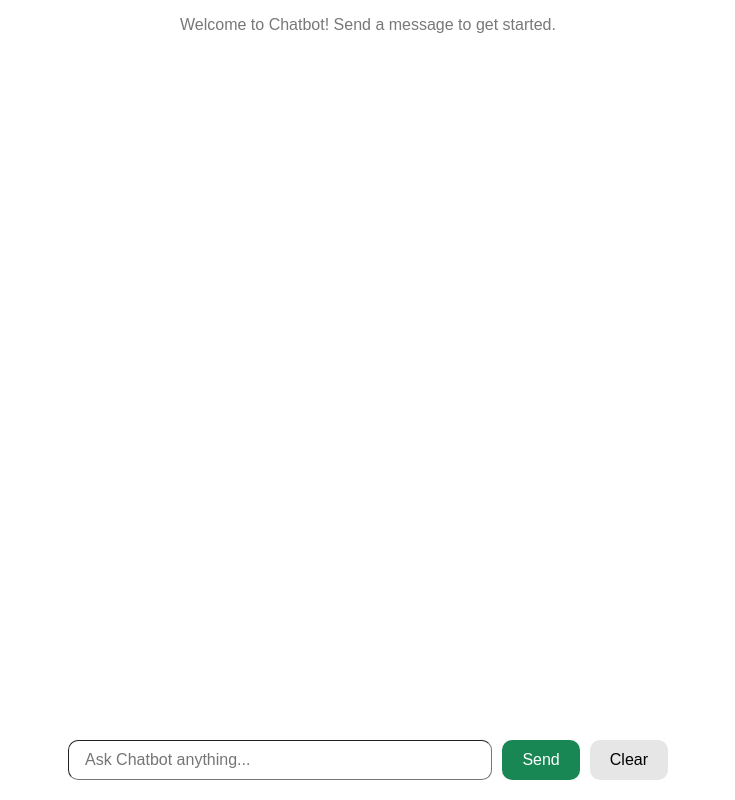
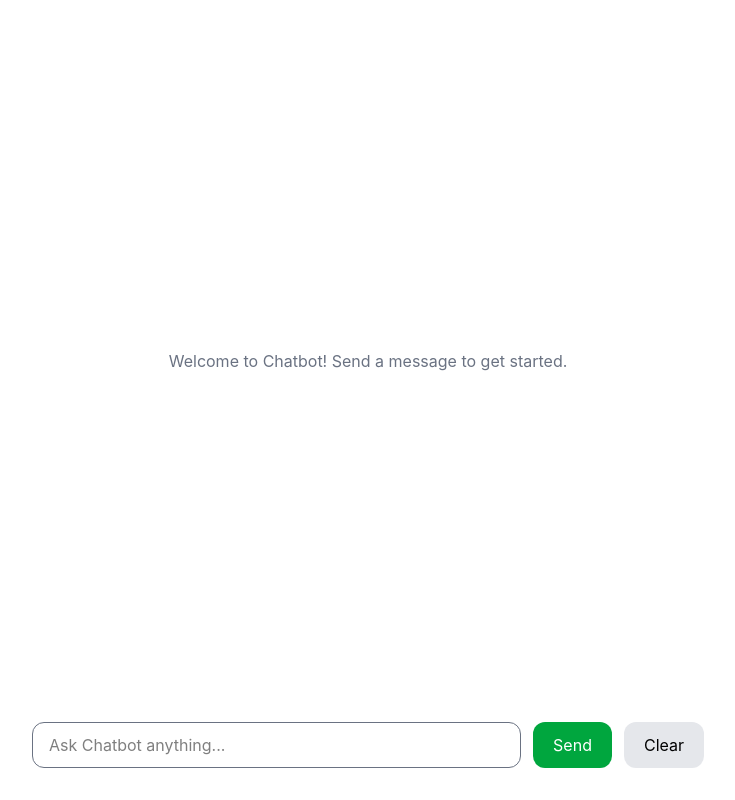
Before and after one commit to f00hy/react-chatbot, a React (Vite) app: page / in a window 1280 px wide. Shown: the whole page, without its empty margins (272-1007 px from the left). Built offline with nearby package versions, Linux system fonts and the light colour scheme.

Commit message:
refactor: use TailwindCSS for styles

```diff
--- a/src/App.css
+++ /dev/null
@@ -1,13 +0,0 @@
-.app-container {
-  max-width: 600px;
-  margin-left: auto;
-  margin-right: auto;
-  height: 100vh;
-  display: flex;
-  flex-direction: column;
-}
-
-.welcome-message {
-  color: #787878;
-  text-align: center;
-}
--- a/src/App.jsx
+++ b/src/App.jsx
@@ -2,7 +2,6 @@ import { useState, useEffect } from 'react';
 import ChatInput from './components/ChatInput';
 import ChatMessages from './components/ChatMessages';
 import robotImage from './assets/robot.png';
-import './App.css';
 
 function App() {
   const [chatMessages, setChatMessages] = useState(
@@ -21,11 +20,14 @@ function App() {
       <title>{title}</title>
       <link rel="icon" type="image/png" href={robotImage} />
 
-      <div className="app-container">
-        {chatMessages.length === 0 && (
-          <p className="welcome-message">Welcome to Chatbot! Send a message to get started.</p>
+      <div className="mx-auto flex h-dvh max-w-2xl flex-col">
+        {chatMessages.length === 0 ? (
+          <p className="text-gray-500 grow items-center justify-center flex">
+            Welcome to Chatbot! Send a message to get started.
+          </p>
+        ) : (
+          <ChatMessages chatMessages={chatMessages} />
         )}
-        <ChatMessages chatMessages={chatMessages} />
         <ChatInput chatMessages={chatMessages} setChatMessages={setChatMessages} />
       </div>
     </>
--- a/src/components/ChatInput.css
+++ /dev/null
@@ -1,45 +0,0 @@
-.send-button,
-.clear-button {
-  padding: 10px 20px;
-  margin-left: 10px;
-  border: none;
-  border-radius: 10px;
-  font-size: 16px;
-  cursor: pointer;
-}
-
-.send-button {
-  background-color: #198754;
-  color: white;
-}
-
-.clear-button {
-  background-color: #e6e6e6;
-  color: black;
-}
-
-.send-button:hover {
-  background-color: #157347;
-}
-
-.clear-button:hover {
-  background-color: #d3d3d3;
-}
-
-.chat-input {
-  padding: 10px 16px;
-  border-radius: 10px;
-  border-width: 1px;
-  font-size: 16px;
-  flex-grow: 1;
-}
-
-.chat-input-container {
-  display: flex;
-  margin-bottom: 20px;
-}
-
-.loading-spinner {
-  height: 40px;
-  margin: -15px;
-}
--- a/src/components/ChatInput.jsx
+++ b/src/components/ChatInput.jsx
@@ -2,7 +2,6 @@ import { useState } from 'react';
 import dayjs from 'dayjs';
 import { Chatbot } from 'supersimpledev';
 import loadingSpinnerGif from '../assets/loading-spinner.gif';
-import './ChatInput.css';
 
 function ChatInput({ chatMessages, setChatMessages }) {
   const [inputText, setInputText] = useState('');
@@ -33,7 +32,7 @@ function ChatInput({ chatMessages, setChatMessages }) {
     setChatMessages([
       ...newChatMessages,
       {
-        message: <img src={loadingSpinnerGif} className="loading-spinner" />,
+        message: <img src={loadingSpinnerGif} className="h-7 -my-1" />,
         sender: 'robot',
         time: null,
         id: newChatMessages.length + 1,
@@ -67,19 +66,25 @@ function ChatInput({ chatMessages, setChatMessages }) {
   }
 
   return (
-    <div className="chat-input-container">
+    <div className="flex gap-3 mb-8">
       <input
-        className="chat-input"
+        className="px-4 py-2.5 rounded-xl border border-gray-500 text-base grow focus:outline-none focus:ring-1 focus:ring-gray-500"
         type="text"
         placeholder="Ask Chatbot anything..."
         onChange={saveInputText}
         onKeyDown={handleKeyDown}
         value={inputText}
       />
-      <button className="send-button" onClick={sendMessage}>
+      <button
+        className="px-5 py-2.5 rounded-xl text-base cursor-pointer bg-green-600 text-white hover:bg-green-700 transition-colors duration-200"
+        onClick={sendMessage}
+      >
         Send
       </button>
-      <button className="clear-button" onClick={clearMessages}>
+      <button
+        className="px-5 py-2.5 rounded-xl text-base cursor-pointer bg-gray-200 text-black hover:bg-gray-300 transition-colors duration-200"
+        onClick={clearMessages}
+      >
         Clear
       </button>
     </div>
--- a/src/components/ChatMessage.css
+++ /dev/null
@@ -1,35 +0,0 @@
-.chat-message-user {
-  display: flex;
-  justify-content: end;
-  align-items: start;
-}
-
-.chat-message-robot {
-  display: flex;
-  justify-content: start;
-  align-items: start;
-}
-
-.chat-message-text {
-  background-color: #eeeeee;
-  padding: 16px 16px 12px 16px;
-  border-radius: 10px;
-  margin-left: 10px;
-  margin-right: 10px;
-  margin-bottom: 16px;
-  max-width: 300px;
-}
-
-.chat-message-profile {
-  width: 45px;
-  height: 45px;
-  border-radius: 45px;
-  object-fit: cover;
-}
-
-.chat-message-time {
-  font-size: 13px;
-  color: #7d7d7d;
-  margin-top: 5px;
-  text-align: end;
-}
--- a/src/components/ChatMessage.jsx
+++ b/src/components/ChatMessage.jsx
@@ -1,16 +1,18 @@
 import robotImage from '../assets/robot.png';
 import userImage from '../assets/user.png';
-import './ChatMessage.css';
 
 function ChatMessage({ message, sender, time }) {
   return (
-    <div className={`chat-message-${sender}`}>
-      {sender === 'robot' && <img src={robotImage} className="chat-message-profile" />}
-      <div className="chat-message-text">
+    <div className={`flex items-start ${sender === 'user' ? 'flex-row-reverse' : 'flex-row'}`}>
+      <img
+        src={sender === 'user' ? userImage : robotImage}
+        className="w-11 h-11 rounded-full object-cover shrink-0"
+        alt={sender}
+      />
+      <div className="bg-gray-100 pt-4 pb-3 px-4 rounded-xl mx-3 mb-4 max-w-xs wrap-break-word">
         {message}
-        {time && <div className="chat-message-time">{time}</div>}
+        {time && <div className="text-sm text-gray-500 mt-1 text-right">{time}</div>}
       </div>
-      {sender === 'user' && <img src={userImage} className="chat-message-profile" />}
     </div>
   );
 }
--- a/src/components/ChatMessages.css
+++ /dev/null
@@ -1,6 +0,0 @@
-.chat-messages-container {
-  flex-grow: 1;
-  margin-top: 20px;
-  overflow: scroll;
-  scrollbar-width: none;
-}
--- a/src/components/ChatMessages.jsx
+++ b/src/components/ChatMessages.jsx
@@ -1,6 +1,5 @@
 import { useRef, useEffect } from 'react';
 import ChatMessage from './ChatMessage';
-import './ChatMessages.css';
 
 function useAutoScroll(dependencies) {
   const containerRef = useRef(null);
@@ -19,7 +18,10 @@ function ChatMessages({ chatMessages }) {
   const chatMessagesRef = useAutoScroll([chatMessages]);
 
   return (
-    <div className="chat-messages-container" ref={chatMessagesRef}>
+    <div
+      className="grow mt-5 overflow-y-auto [scrollbar-width:none] [&::-webkit-scrollbar]:hidden"
+      ref={chatMessagesRef}
+    >
       {chatMessages.map((chatMessage) => {
         return (
           <ChatMessage
--- a/src/index.css
+++ b/src/index.css
@@ -1,5 +1 @@
-body {
-  font-family: Arial;
-  margin-top: 0px;
-  margin-bottom: 0px;
-}
+@import 'tailwindcss';
```
